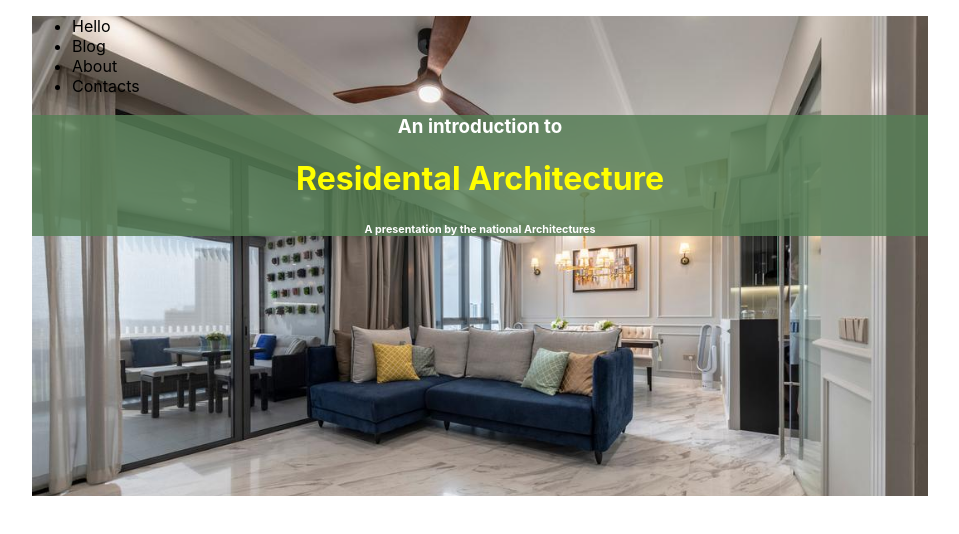
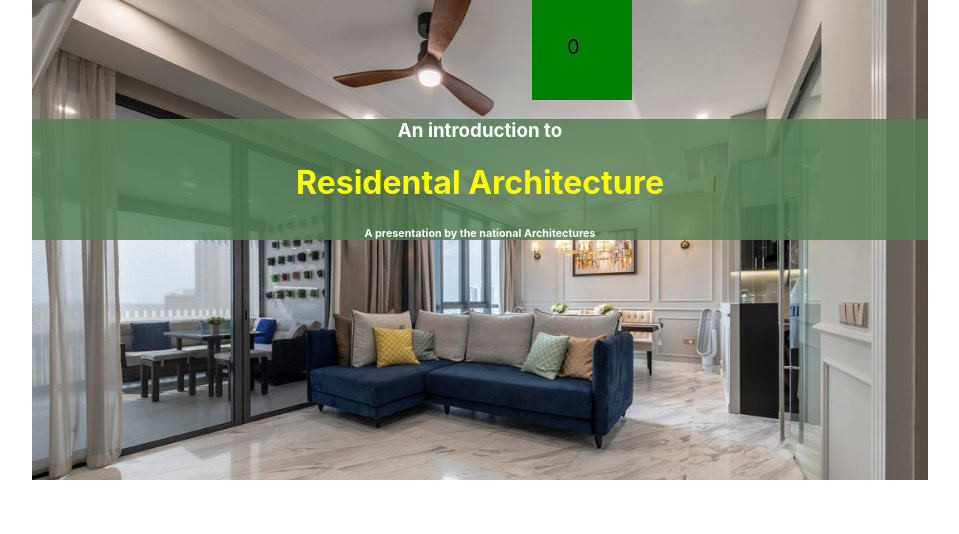
Before and after one commit to Aharon86/my-app, a React (Create React App) app: page / in a window 1280 px wide. Shown: the top 534 px of the page, without its empty margins (160-1119 px from the left). Built offline with nearby package versions, Linux system fonts and the light colour scheme.

Commit message:
chnage my-app

```diff
--- /dev/null
+++ b/src/components/header/Box.js
@@ -0,0 +1,23 @@
+import React, { Component } from 'react';
+
+class Box extends Component {
+    state = {
+        color: '',
+        text: 0,
+        time: 5
+    }
+    change = ()=>{
+            this.setState({
+                color: 'rgb(' + Math.round(Math.random()*255) + ','+Math.round(Math.random()*255)+','+Math.round(Math.random()*255)+')',
+                text: this.state.text+1
+
+            });
+    }
+    render() {
+        return (
+            <div className='box' style={{background: this.state.color}}  onClick={this.change}>{this.state.text}</div>
+        );
+    }
+}
+
+export default Box;
--- a/src/components/header/index.js
+++ b/src/components/header/index.js
@@ -1,27 +1,38 @@
-import React, { Component } from 'react';
+import React, { Component, Fragment } from 'react';
 import Li from './returnLi';
+import Box from './Box';
 
 class Header extends Component {
-    showLi = () => {
-        let arr = ['Hello', 'Blog', 'About', 'Contacts'];
-        let arr2 = [];
-        for (let i = 0; i < arr.length; i++) {
-            arr2.push(<Li name ={arr[i]} />)
+    // state = {
+    //     name1: 'Vardan'
+    // };
+    // showLi = () => {
+    //     let arr = ['Hello', 'Blog', 'About', 'Contacts'];
+    //     let arr2 = [];
+    //     for (let i = 0; i < arr.length; i++) {
+    //         arr2.push(<Li name ={arr[i]} />)
 
-        }
-        return arr2;
-    }
+    //     }
+    //     return arr2;
+    // }
+    // change = ()=>{
+    //     this.setState({surname: 'Mamikonyan'})
+    // }
+
+
     render() {
         return (
-            <header>
-                <ul>
-                    {this.showLi()}
-                    {/* <Li name ="Hello" text="we are happy"/>
-                    <Li name ="Blog"/>
-                    <Li name ="About"/>
-                    <Li name ="Contacts"/> */}
-                </ul>
-            </header>
+            // <Fragment>
+            // <header>
+            //     <h1>{this.state.name1} {this.state.surname}</h1>
+            //     <button onClick={this.change}>Change</button>
+            //     <ul>
+            //         {this.showLi()}
+            //     </ul>
+            // </header>
+            // <div className='box'></div>
+            // </Fragment>
+            <Box />
         );
     }
 }
--- a/src/index.css
+++ b/src/index.css
@@ -35,3 +35,20 @@ code {
 .content>h1{
   color: yellow;
 }
+
+.box{
+  width: 100px;
+  height: 100px;
+  background: green;
+  position: relative;
+  animation: anim 10s linear infinite;
+  font-size: 20px;
+  box-sizing: border-box;
+  padding: 35px;
+}
+
+@keyframes anim{
+  0%{left:0}
+  50%{left:500px}
+  100%{left:0px}
+}
```
